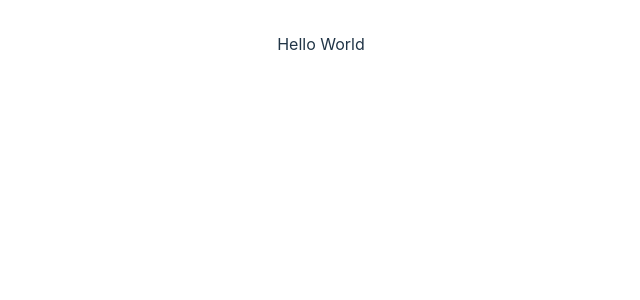
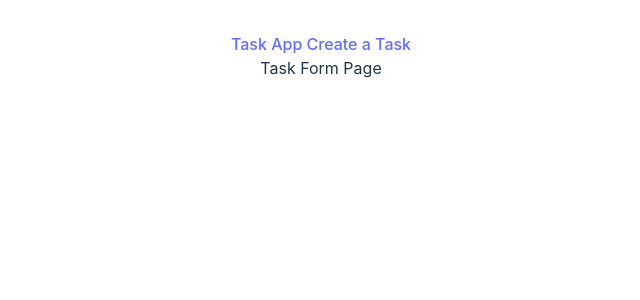
Before and after one commit to DiegoHrz/crud-react-django, a React (Vite) app in the folder client/: page /tasks-create in a window 1280 px wide. Shown: the top 300 px of the page, without its empty margins (319-959 px from the left). Built offline with nearby package versions, Linux system fonts and the light colour scheme.

Commit message:
Add basic client project

```diff
--- a/client/src/App.tsx
+++ b/client/src/App.tsx
@@ -1,9 +1,20 @@
-import './App.css'
-import './index.css'
+import { BrowserRouter, Navigate, Route, Routes } from "react-router-dom";
+import "./App.css";
+import "./index.css";
+import TasksPage from "./pages/TasksPage";
+import TaskFormPage from "./pages/TaskFornPage";
+import Navbar from "./components/Navbar";
 
 function App() {
   return (
-    <div className="flex flex-1 text-red-500 ">Hello World</div>
+    <BrowserRouter>
+    <Navbar/>
+      <Routes>
+      <Route path='/' element={<Navigate to='/tasks' />} />
+        <Route path='/tasks' element={<TasksPage/>} />
+        <Route path='/tasks-create' element={<TaskFormPage/> } />
+      </Routes>
+    </BrowserRouter>
   );
 }
 
--- /dev/null
+++ b/client/src/components/Navbar.tsx
@@ -0,0 +1,15 @@
+import { Link } from "react-router-dom"
+
+
+
+
+const Navbar = () => {
+  return (
+    <div className="flex gap-10 mb-20" >
+        <Link to='/tasks'> Task App </Link>
+        <Link to='/tasks-create'> Create a Task </Link>
+    </div>
+  )
+}
+
+export default Navbar
--- /dev/null
+++ b/client/src/pages/TaskFornPage.tsx
@@ -0,0 +1,10 @@
+
+const TaskFormPage=()=> {
+    return (
+      <div>
+        Task Form Page
+      </div>
+    )
+  }
+
+  export default TaskFormPage
--- /dev/null
+++ b/client/src/pages/TasksPage.tsx
@@ -0,0 +1,10 @@
+
+const TasksPage=()=> {
+  return (
+    <div>
+      Task Page
+    </div>
+  )
+}
+
+export default TasksPage
```
Also changed, not shown: client/src/api/api.txt (added).
